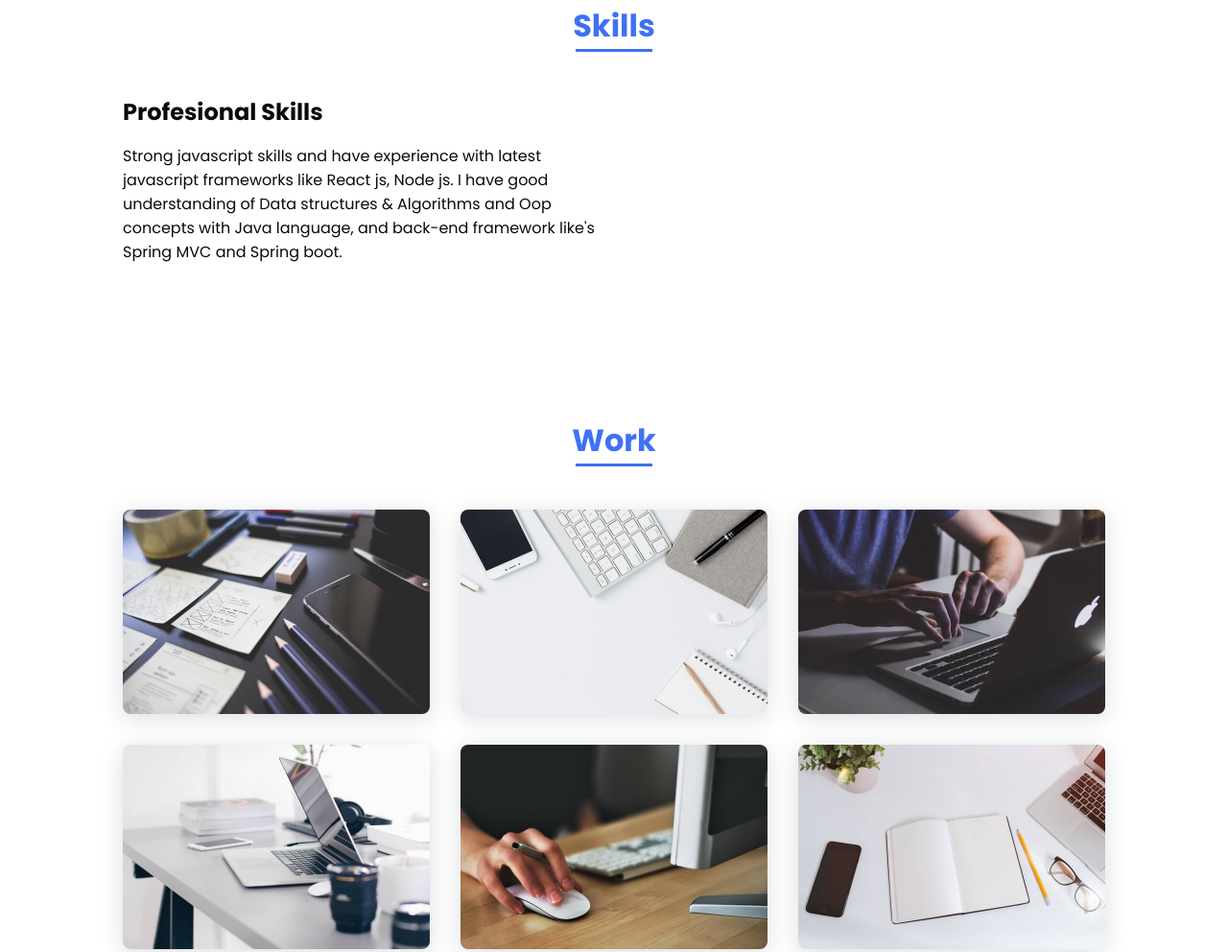
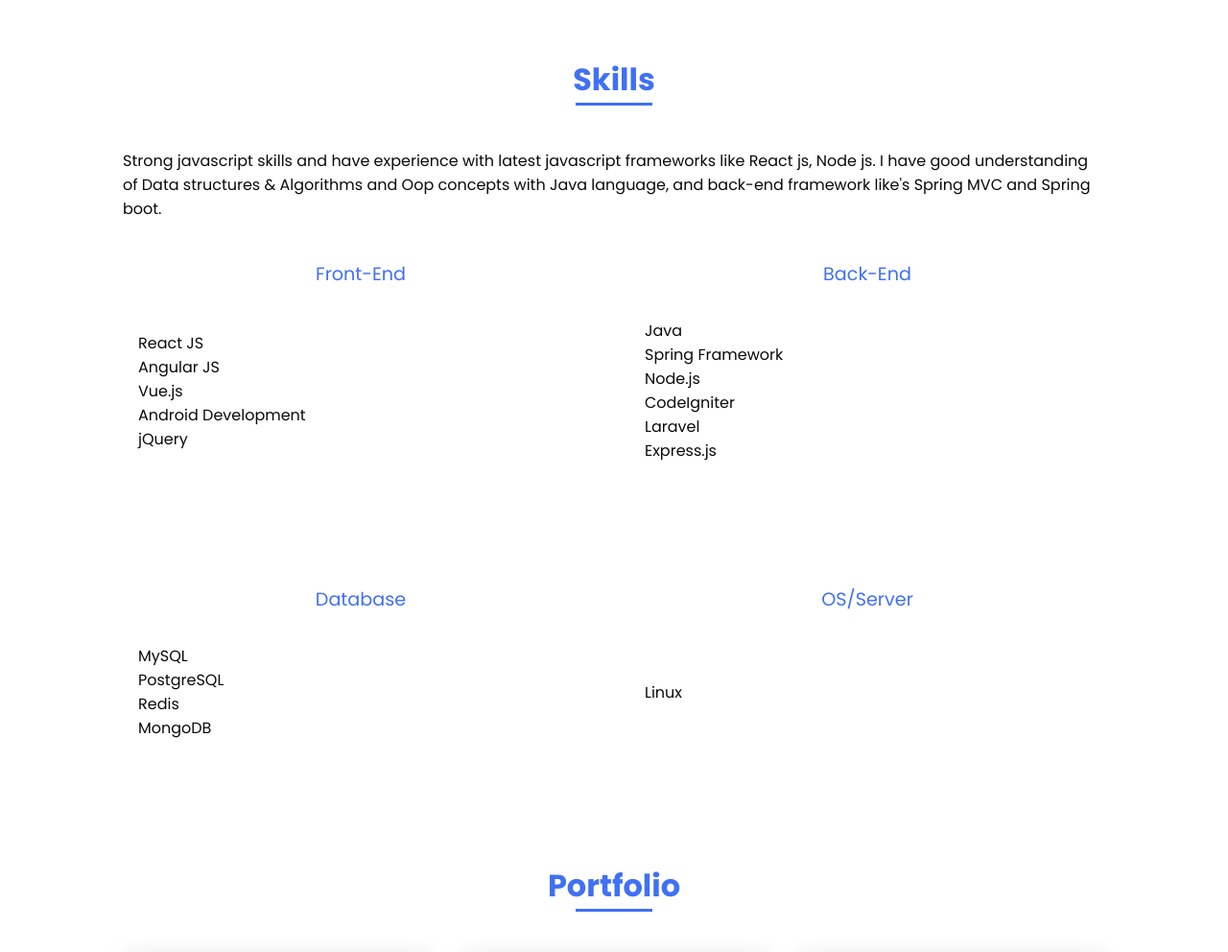
Before and after one commit to daviddonikapanjaitan/daviddonikapanjaitan_portfolio, a plain HTML site: page index.html in a window 1280 px wide. Shown: the part 1495-2487 px from the top of the page at 96% size. Drawn offline with nearby package versions, Linux system fonts and the light colour scheme.

Commit message:
Enchancment for Skill set

```diff
--- a/assets/css/style.css
+++ b/assets/css/style.css
@@ -83,6 +83,14 @@
 .section-title {
   position: relative;
   font-size: var(--h2-font-size);
+  color: var(--first-color);
+  margin-top: var(--mb-2);
+  margin-bottom: var(--mb-4);
+  text-align: center;
+}
+.section-title-skills {
+  position: relative;
+  font-size: 1.2rem;
   color: var(--first-color);
   margin-top: var(--mb-2);
   margin-bottom: var(--mb-4);
--- a/index.html
+++ b/index.html
@@ -29,7 +29,7 @@
               <a href="#skills" class="nav__link">Skills</a>
             </li>
             <li class="nav__item">
-              <a href="#work" class="nav__link">Work</a>
+              <a href="#work" class="nav__link">Portfolio</a>
             </li>
             <li class="nav__item">
               <a href="#contact" class="nav__link">Contact</a>
@@ -78,7 +78,7 @@
         <h2 class="section-title">About</h2>
         <div class="about__container bd-grid">
           <div class="about__img">
-            <img src="assets/img/about.jpg" alt="" />
+            <img src="assets/img/david.jpg" alt="" />
           </div>
           <div>
             <h2 class="about__subtitle">I'm David Donika Panjaitan</h2>
@@ -95,24 +95,73 @@
       <!-- Skills -->
       <section class="skills section" id="skills">
         <h2 class="section-title">Skills</h2>
+        <div class="bd-grid">
+          Strong javascript skills and have experience with latest javascript
+          frameworks like React js, Node js. I have good understanding of Data
+          structures & Algorithms and Oop concepts with Java language, and
+          back-end framework like's Spring MVC and Spring boot.
+        </div>
+        <div>&nbsp;</div>
+        <div class="about__container bd-grid">
+          <div class="bd-grid">
+            <div class="section-title-skills">Front-End</div>
+          </div>
+          <div class="bd-grid">
+            <div class="section-title-skills">Back-End</div>
+          </div>
+        </div>
+        <div class="about__container bd-grid">
+          <div class="bd-grid">
+            <ul>
+              <li>React JS</li>
+              <li>Angular JS</li>
+              <li>Vue.js</li>
+              <li>Android Development</li>
+              <li>jQuery</li>
+            </ul>
+          </div>
+          <div class="bd-grid">
+            <ul>
+              <li>Java</li>
+              <li>Spring Framework</li>
+              <li>Node.js</li>
+              <li>CodeIgniter</li>
+              <li>Laravel</li>
+              <li>Express.js</li>
+            </ul>
+          </div>
+        </div>
+      </section>
 
-        <div class="skills__container bd-grid">
-          <div class="center">
-            <h2 class="skills__subtitle">Profesional Skills</h2>
-            <p class="skills__text">
-              Strong javascript skills and have experience with latest
-              javascript frameworks like React js, Node js. I have good
-              understanding of Data structures & Algorithms and Oop concepts
-              with Java language, and back-end framework like's Spring MVC and
-              Spring boot.
-            </p>
+      <section class="skills section" id="skills">
+        <div class="about__container bd-grid">
+          <div class="bd-grid">
+            <div class="section-title-skills">Database</div>
+          </div>
+          <div class="bd-grid">
+            <div class="section-title-skills">OS/Server</div>
+          </div>
+        </div>
+        <div class="about__container bd-grid">
+          <div class="bd-grid">
+            <ul>
+              <li>MySQL</li>
+              <li>PostgreSQL</li>
+              <li>Redis</li>
+              <li>MongoDB</li>
+            </ul>
+          </div>
+          <div class="bd-grid">
+            <ul>
+              <li>Linux</li>
+            </ul>
           </div>
         </div>
       </section>
 
       <!-- Work -->
       <section class="work section" id="work">
-        <h2 class="section-title">Work</h2>
+        <h2 class="section-title">Portfolio</h2>
         <div class="work__container bd-grid">
           <div class="work__img">
             <img src="assets/img/work1.jpg" alt="" />
@@ -123,7 +172,7 @@
           <div class="work__img">
             <img src="assets/img/work3.jpg" alt="" />
           </div>
-          <div class="work__img">
+          <!-- <div class="work__img">
             <img src="assets/img/work4.jpg" alt="" />
           </div>
           <div class="work__img">
@@ -131,7 +180,7 @@
           </div>
           <div class="work__img">
             <img src="assets/img/work6.jpg" alt="" />
-          </div>
+          </div> -->
         </div>
       </section>
 
@@ -150,23 +199,19 @@
               rows="10"
               class="contact__input"
             ></textarea>
-            <input
-              type="button"
-              value="Enviar"
-              class="contact__button button"
-            />
+            <input type="button" value="Send" class="contact__button button" />
           </form>
         </div>
       </section>
     </main>
 
     <footer class="footer">
-      <p class="footer__title">Marlon</p>
-      <div class="footer__social">
+      <p class="footer__title">David</p>
+      <!-- <div class="footer__social">
         <a href="#" class="footer__icon"><i class="bx bxl-facebook"></i></a>
         <a href="#" class="footer__icon"> <i class="bx bxl-instagram"></i></a>
         <a href="#" class="footer__icon"><i class="bx bxl-twitter"></i></a>
-      </div>
+      </div> -->
       <p>&#169; 2020 copyright all right reserved</p>
     </footer>
 
```
Also changed, not shown: assets/img/david.jpg (added).
